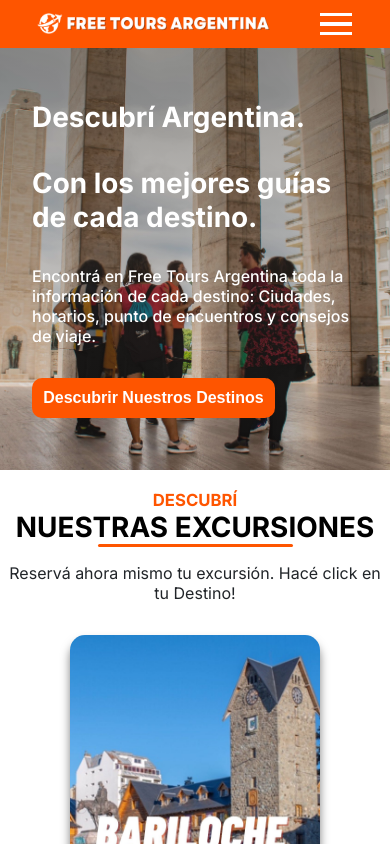
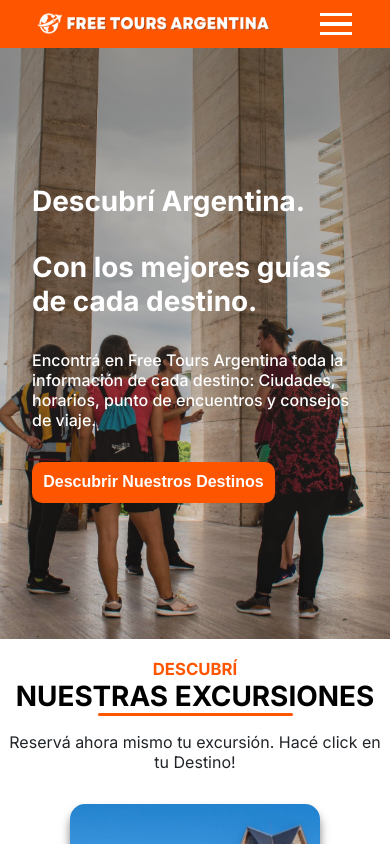
Before and after one commit to GonzaloGuaimas/tourism-blog-website-nextjs, a Next.js app: page / in a window 390 px wide. Shown: the top 844 px of the page. Built offline with nearby package versions, Linux system fonts and the light colour scheme.

Commit message:
add media qry

```diff
--- a/styles/Home.module.css
+++ b/styles/Home.module.css
@@ -381,12 +381,6 @@
   display: flex;
   column-gap: 2rem;
 }
-@media (max-width: 800px) {
-  .BlogContent {
-    flex-direction: column;
-    row-gap: 1rem;
-  }
-}
 .BlogContent div{
   flex: 3;
 }
@@ -540,6 +534,20 @@
 .loginForm label {
   color: var(--primary-color);
 }
+
+
+/*------------------MEDIA Q --------------------------*/
+@media (max-width: 800px) {
+  .Home {
+    height: 70vh;
+  }
+  .BlogContent {
+    flex-direction: column;
+    row-gap: 1rem;
+  }
+}
+
+
 /*------------------ANIMATIONS-----------------------*/
 
 @keyframes animate-element-bottom {
```
